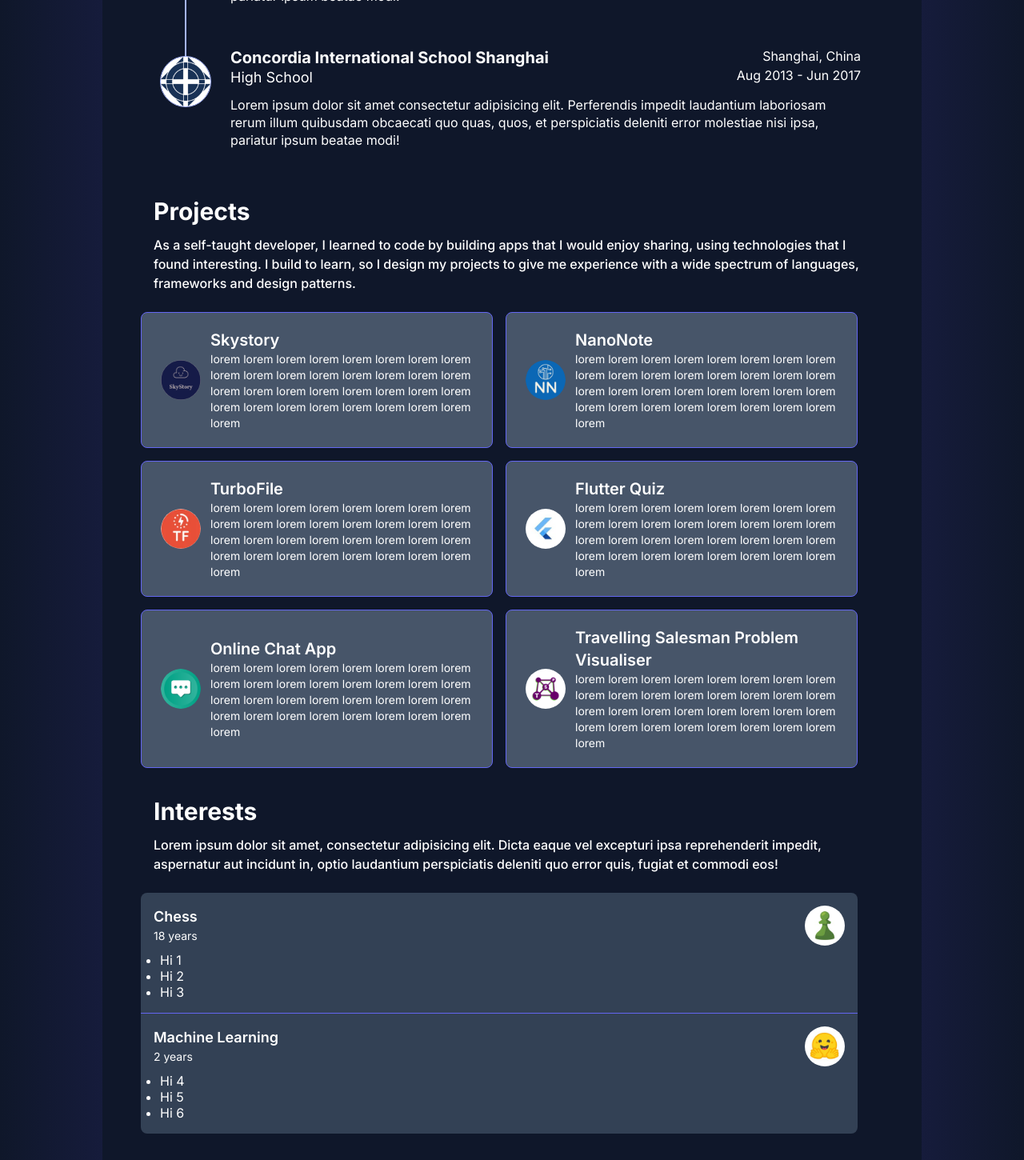
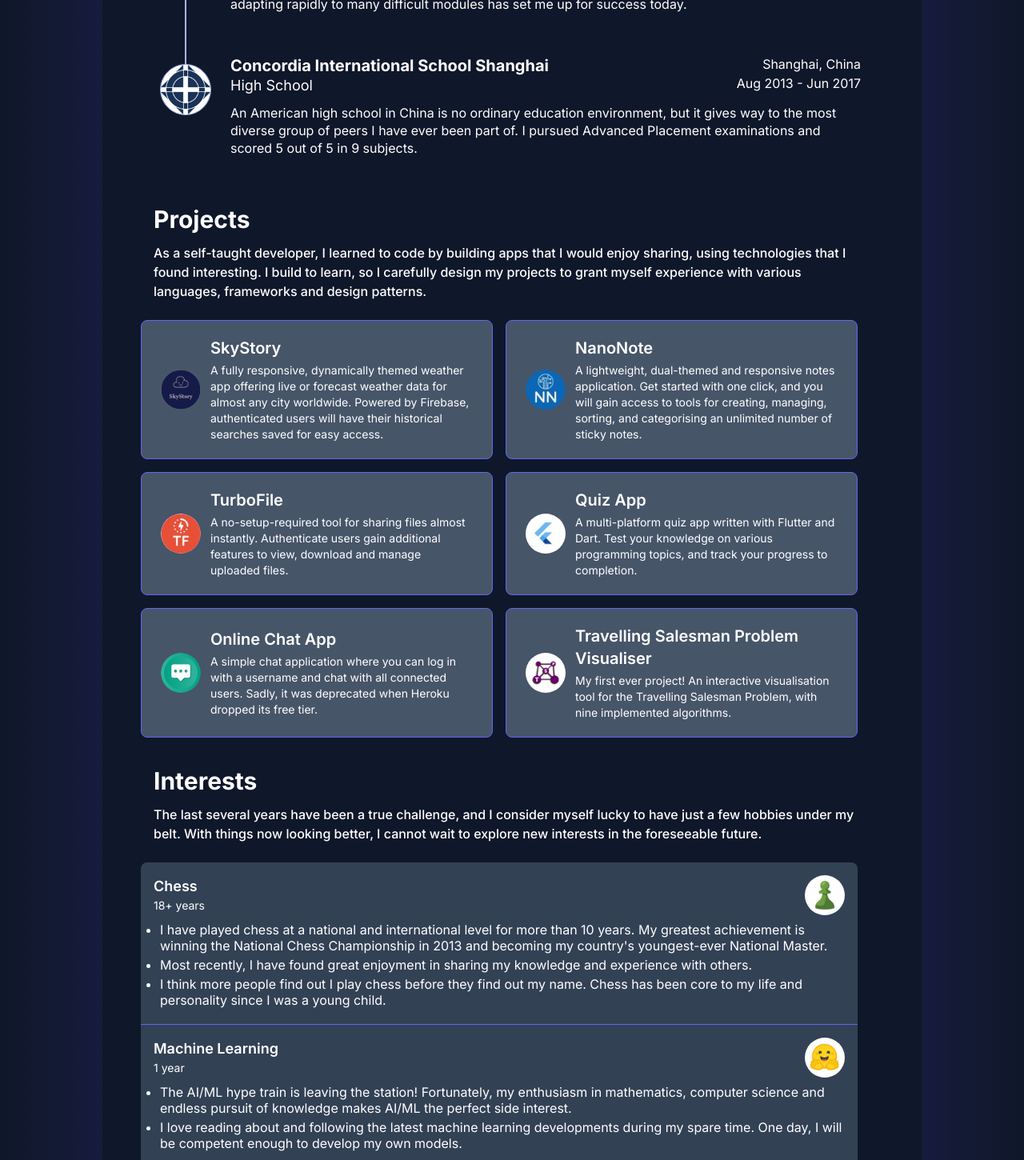
Before and after one commit to Ellipsoul/portfolio-v2, a Next.js app: page / in a window 1280 px wide. Shown: the part 1060-2510 px from the top of the page at 80% size. Built offline with nearby package versions, Linux system fonts and the light colour scheme.

Commit message:
Cleanup and add content

```diff
--- a/app/(app)/InterestsSection.tsx
+++ b/app/(app)/InterestsSection.tsx
@@ -11,8 +11,8 @@ export default function InterestsSection(): ReactElement {
         Interests
       </div>
       <div className="mx-auto max-w-4xl text-shade-800 dark:text-plain font-normal md:font-medium mb-6 text-sm md:text-base">
-        Lorem ipsum dolor sit amet, consectetur adipisicing elit. Dicta eaque vel excepturi ipsa reprehenderit impedit,
-        aspernatur aut incidunt in, optio laudantium perspiciatis deleniti quo error quis, fugiat et commodi eos!
+        The last several years have been a true challenge, and I consider myself lucky to have just a few hobbies under
+        my belt. With things now looking better, I cannot wait to explore new interests in the foreseeable future.
       </div>
       {/* Projects grid */}
       <div className="grid grid-cols-1 gap-4 max-w-4xl">
@@ -42,8 +42,8 @@ export default function InterestsSection(): ReactElement {
                 {/* Description list */}
                 <ul className="mt-2 pl-2 leading-7">
                   {interest.description.map(sentence => (
-                    <li className="list-item list-disc leading-5" key={sentence}>
-                      {sentence}
+                    <li className="list-item list-disc leading-5 mb-1" key={sentence.id}>
+                      {sentence.content}
                     </li>
                   ))}
                 </ul>
--- a/app/(app)/ProjectsSection.tsx
+++ b/app/(app)/ProjectsSection.tsx
@@ -10,8 +10,8 @@ export default function ProjectsSection(): ReactElement {
       <div className="mx-auto max-w-4xl text-3xl leading-7 text-shade-800 dark:text-plain font-bold mb-4">Projects</div>
       <div className="mx-auto max-w-4xl text-shade-800 dark:text-plain font-normal md:font-medium mb-6 text-sm md:text-base">
         As a self-taught developer, I learned to code by building apps that I would enjoy sharing, using technologies
-        that I found interesting. I build to learn, so I design my projects to give me experience with a wide spectrum
-        of languages, frameworks and design patterns.
+        that I found interesting. I build to learn, so I carefully design my projects to grant myself experience with
+        various languages, frameworks and design patterns.
       </div>
       {/* Projects grid */}
       <div className="grid grid-cols-1 gap-4 lg:grid-cols-2 max-w-4xl">
@@ -28,7 +28,7 @@ export default function ProjectsSection(): ReactElement {
             <div className="min-w-0 flex-1">
               <Link href={project.url} className="focus:outline-none" target="_blank">
                 <span className="absolute inset-0" aria-hidden="true" />
-                <p className="font-semibold text-xl">{project.name}</p>
+                <p className="font-semibold text-xl pb-1">{project.name}</p>
                 <p className="text-sm">{project.description}</p>
               </Link>
             </div>
--- a/app/(app)/TimelineSection.tsx
+++ b/app/(app)/TimelineSection.tsx
@@ -11,7 +11,7 @@ export default function TimelineSection(): ReactElement {
         Experience
       </div>
       <div className="mx-auto max-w-4xl text-shade-800 dark:text-plain font-normal md:font-medium mb-10 text-sm md:text-base">
-        A 30-second tour of my last decade
+        A 60-second tour of my last decade
       </div>
       {/* Experience list */}
       <ul role="list" className="mx-auto max-w-4xl">
@@ -51,7 +51,11 @@ export default function TimelineSection(): ReactElement {
                   </div>
                 </div>
                 {/* Roles/responsibilities */}
-                <div>{event.content}</div>
+                <div className="flex flex-col gap-y-2">
+                  {event.content.map(paragraph => (
+                    <p key={paragraph}>{paragraph}</p>
+                  ))}
+                </div>
               </div>
             </div>
           </li>
--- a/app/(app)/constants.tsx
+++ b/app/(app)/constants.tsx
@@ -102,11 +102,10 @@ export interface TimelineItem {
   id: number;
   organisation: string;
   role: string;
-  href: string;
   imageSrc: string;
   location: string;
   time: string;
-  content: string;
+  content: string[];
 }
 
 export const timeline: TimelineItem[] = [
@@ -114,53 +113,56 @@ export const timeline: TimelineItem[] = [
     id: 1,
     organisation: "Amazon",
     role: "Software Engineer",
-    href: "#",
     imageSrc: "/company_logos/amazon.png",
     location: "London, United Kingdom",
     time: "Nov 2022 - present",
-    content:
-      "Lorem ipsum dolor sit amet consectetur adipisicing elit. Perferendis impedit laudantium laboriosam \
-    rerum illum quibusdam obcaecati quo quas, quos, et perspiciatis deleniti error molestiae nisi ipsa, \
-    pariatur ipsum beatae modi!",
+    content: [
+      "In my current position, I develop and test large-scale features for the Prime Video Living Room Platform.\
+      I work primarily in TypeScript and React, but I receive exposure to a wide spectrum of internal and external\
+      technologies.",
+      "My work can impact the experience of over 100 million Prime Video customers, so discipline and\
+      responsibility are built into my role. Strong communication and teamwork skills are also critical to my\
+      day-to-day performance.",
+    ],
   },
   {
     id: 2,
     organisation: "THG",
     role: "Software Engineer",
-    href: "#",
     imageSrc: "/company_logos/thg.png",
     location: "United Kingdom",
     time: "Sep 2021 - Oct 2022",
-    content:
-      "Lorem ipsum dolor sit amet consectetur adipisicing elit. Perferendis impedit laudantium laboriosam \
-    rerum illum quibusdam obcaecati quo quas, quos, et perspiciatis deleniti error molestiae nisi ipsa, \
-    pariatur ipsum beatae modi!",
+    content: [
+      "During my first full-time position, I performed full-stack engineering duties within a small team using Angular,\
+      TypeScript, Java and GraphQL. My team was responsible for an Angular component library, as well as a Content\
+      Management System that over 100 external clients used.",
+    ],
   },
   {
     id: 3,
     organisation: "Imperial College London",
     role: "MEng Aeronautical Engineering",
-    href: "#",
     imageSrc: "/company_logos/imperial.png",
     location: "London, United Kingdom",
     time: "Sep 2017 - Jun 2021",
-    content:
-      "Lorem ipsum dolor sit amet consectetur adipisicing elit. Perferendis impedit laudantium laboriosam \
-    rerum illum quibusdam obcaecati quo quas, quos, et perspiciatis deleniti error molestiae nisi ipsa, \
-    pariatur ipsum beatae modi!",
+    content: [
+      "My strong interest in mathematics and physics throughout high school inspired me to pursue Aerospace\
+      Engineering. Today my degree bears no relation to my career, but the challenge of learning and\
+      adapting rapidly to many difficult modules has set me up for success today.",
+    ],
   },
   {
     id: 4,
     organisation: "Concordia International School Shanghai",
     role: "High School",
-    href: "#",
     imageSrc: "/company_logos/concordia.png",
     location: "Shanghai, China",
     time: "Aug 2013 - Jun 2017",
-    content:
-      "Lorem ipsum dolor sit amet consectetur adipisicing elit. Perferendis impedit laudantium laboriosam \
-    rerum illum quibusdam obcaecati quo quas, quos, et perspiciatis deleniti error molestiae nisi ipsa, \
-    pariatur ipsum beatae modi!",
+    content: [
+      "An American high school in China is no ordinary education environment, but it gives way to the most diverse\
+      group of peers I have ever been part of. I pursued Advanced Placement examinations and scored 5 out of 5 in 9\
+      subjects.",
+    ],
   },
 ];
 
@@ -174,44 +176,52 @@ export interface Project {
 
 export const projects: Project[] = [
   {
-    name: "Skystory",
+    name: "SkyStory",
     description:
-      "lorem lorem lorem lorem lorem lorem lorem lorem lorem lorem lorem lorem lorem lorem lorem lorem lorem lorem lorem lorem lorem lorem lorem lorem lorem lorem lorem lorem lorem lorem lorem lorem lorem ",
+      "A fully responsive, dynamically themed weather app offering live or forecast weather data for almost\
+      any city worldwide. Powered by Firebase, authenticated users will have their historical\
+      searches saved for easy access.",
     url: "https://skystory.aronteh.com/",
     image: "/project_logos/skystory.png",
   },
   {
     name: "NanoNote",
     description:
-      "lorem lorem lorem lorem lorem lorem lorem lorem lorem lorem lorem lorem lorem lorem lorem lorem lorem lorem lorem lorem lorem lorem lorem lorem lorem lorem lorem lorem lorem lorem lorem lorem lorem ",
+      "A lightweight, dual-themed and responsive notes application. Get started with one click,\
+      and you will gain access to tools for creating, managing, sorting, and categorising an unlimited\
+      number of sticky notes.",
     url: "https://nanonote.aronteh.com/",
     image: "/project_logos/nanonote.png",
   },
   {
     name: "TurboFile",
     description:
-      "lorem lorem lorem lorem lorem lorem lorem lorem lorem lorem lorem lorem lorem lorem lorem lorem lorem lorem lorem lorem lorem lorem lorem lorem lorem lorem lorem lorem lorem lorem lorem lorem lorem ",
+      "A no-setup-required tool for sharing files almost instantly. Authenticate users gain additional\
+      features to view, download and manage uploaded files.",
     url: "https://turbofile.aronteh.com/",
     image: "/project_logos/turbofile.png",
   },
   {
-    name: "Flutter Quiz",
+    name: "Quiz App",
     description:
-      "lorem lorem lorem lorem lorem lorem lorem lorem lorem lorem lorem lorem lorem lorem lorem lorem lorem lorem lorem lorem lorem lorem lorem lorem lorem lorem lorem lorem lorem lorem lorem lorem lorem ",
+      "A multi-platform quiz app written with Flutter and Dart. Test your knowledge on various\
+    programming topics, and track your progress to completion.",
     url: "https://quizapp.aronteh.com/",
     image: "/project_logos/quizapp.png",
   },
   {
     name: "Online Chat App",
     description:
-      "lorem lorem lorem lorem lorem lorem lorem lorem lorem lorem lorem lorem lorem lorem lorem lorem lorem lorem lorem lorem lorem lorem lorem lorem lorem lorem lorem lorem lorem lorem lorem lorem lorem ",
+      "A simple chat application where you can log in with a username and chat with all connected\
+      users. Sadly, it was deprecated when Heroku dropped its free tier.",
     url: "https://github.com/Ellipsoul/online-chat-app",
     image: "/project_logos/onlinechat.png",
   },
   {
     name: "Travelling Salesman Problem Visualiser",
     description:
-      "lorem lorem lorem lorem lorem lorem lorem lorem lorem lorem lorem lorem lorem lorem lorem lorem lorem lorem lorem lorem lorem lorem lorem lorem lorem lorem lorem lorem lorem lorem lorem lorem lorem ",
+      "My first ever project! An interactive visualisation tool for the Travelling\
+      Salesman Problem, with nine implemented algorithms.",
     url: "https://ellipsoul.github.io/Travelling-Salesman-Visualiser/",
     image: "/project_logos/tsp.png",
   },
@@ -223,7 +233,7 @@ export interface Interest {
   id: number;
   name: string;
   time: string;
-  description: string[];
+  description: { id: number; content: string }[];
   logo: string;
   url: string;
 }
@@ -232,16 +242,47 @@ export const interests: Interest[] = [
   {
     id: 1,
     name: "Chess",
-    time: "18 years",
-    description: ["Hi 1", "Hi 2", "Hi 3"],
+    time: "18+ years",
+    description: [
+      {
+        id: 1,
+        content:
+          "I have played chess at a national and international level for more than 10 years. My greatest\
+          achievement is winning the National Chess Championship in 2013 and becoming my country's youngest-ever\
+          National Master.",
+      },
+      {
+        id: 2,
+        content: "Most recently, I have found great enjoyment in sharing my knowledge and experience with others.",
+      },
+      {
+        id: 3,
+        content:
+          "I think more people find out I play chess before they find out my name. Chess has been core to my life and\
+          personality since I was a young child.",
+      },
+    ],
     logo: "/interest_logos/chesscom.png",
     url: "https://www.chess.com/member/ellipsoul",
   },
   {
     id: 2,
     name: "Machine Learning",
-    time: "2 years",
-    description: ["Hi 4", "Hi 5", "Hi 6"],
+    time: "1 year",
+    description: [
+      {
+        id: 1,
+        content:
+          "The AI/ML hype train is leaving the station! Fortunately, my enthusiasm in mathematics, computer science\
+          and endless pursuit of knowledge makes AI/ML the perfect side interest.",
+      },
+      {
+        id: 2,
+        content:
+          "I love reading about and following the latest machine learning developments during my spare time. One day,\
+          I will be competent enough to develop my own models.",
+      },
+    ],
     logo: "/interest_logos/huggingface.png",
     url: "https://huggingface.co/Ellipsoul/",
   },
```
Also changed, not shown: app/(app)/IntroSection.tsx (+3 -4 lines).
